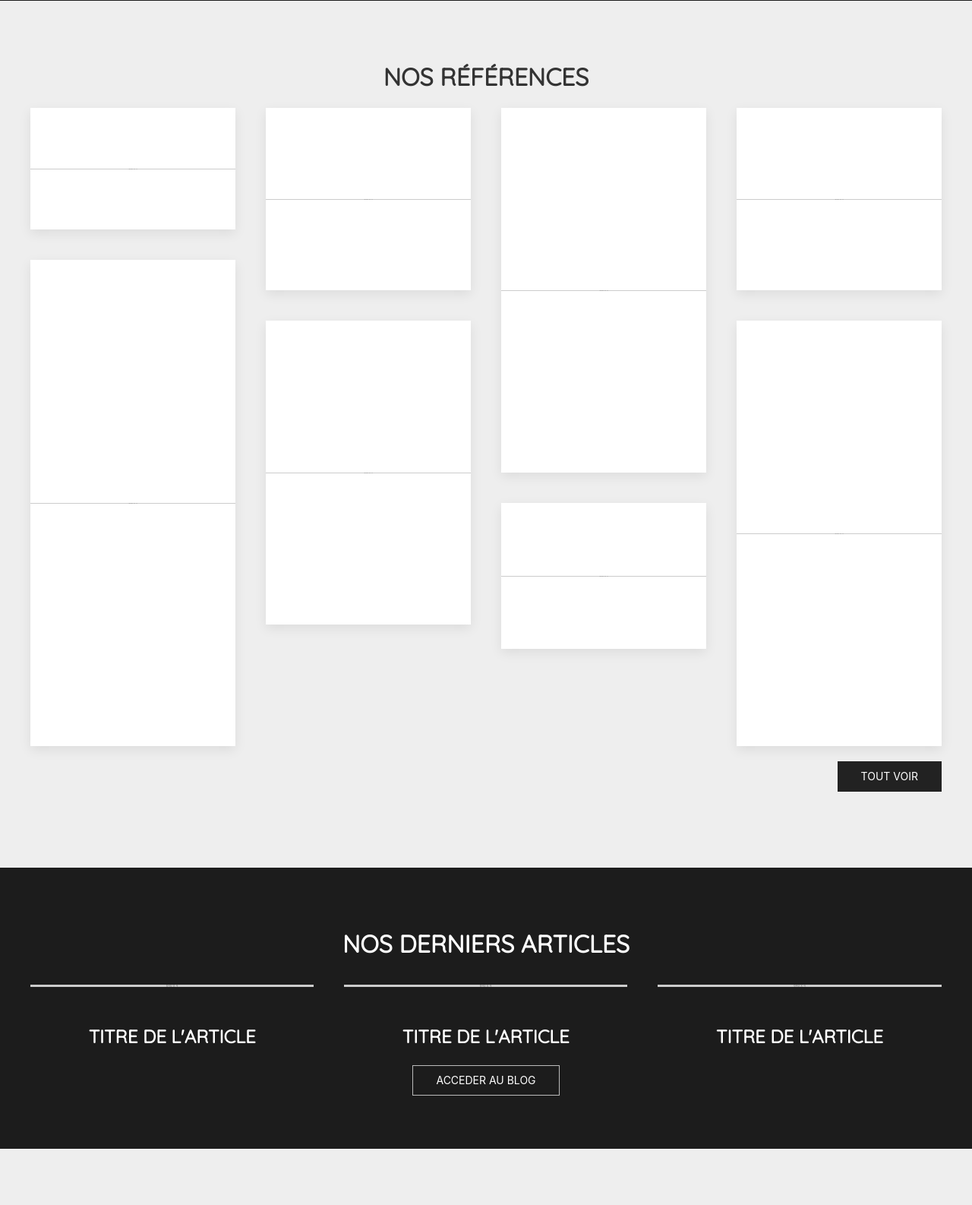
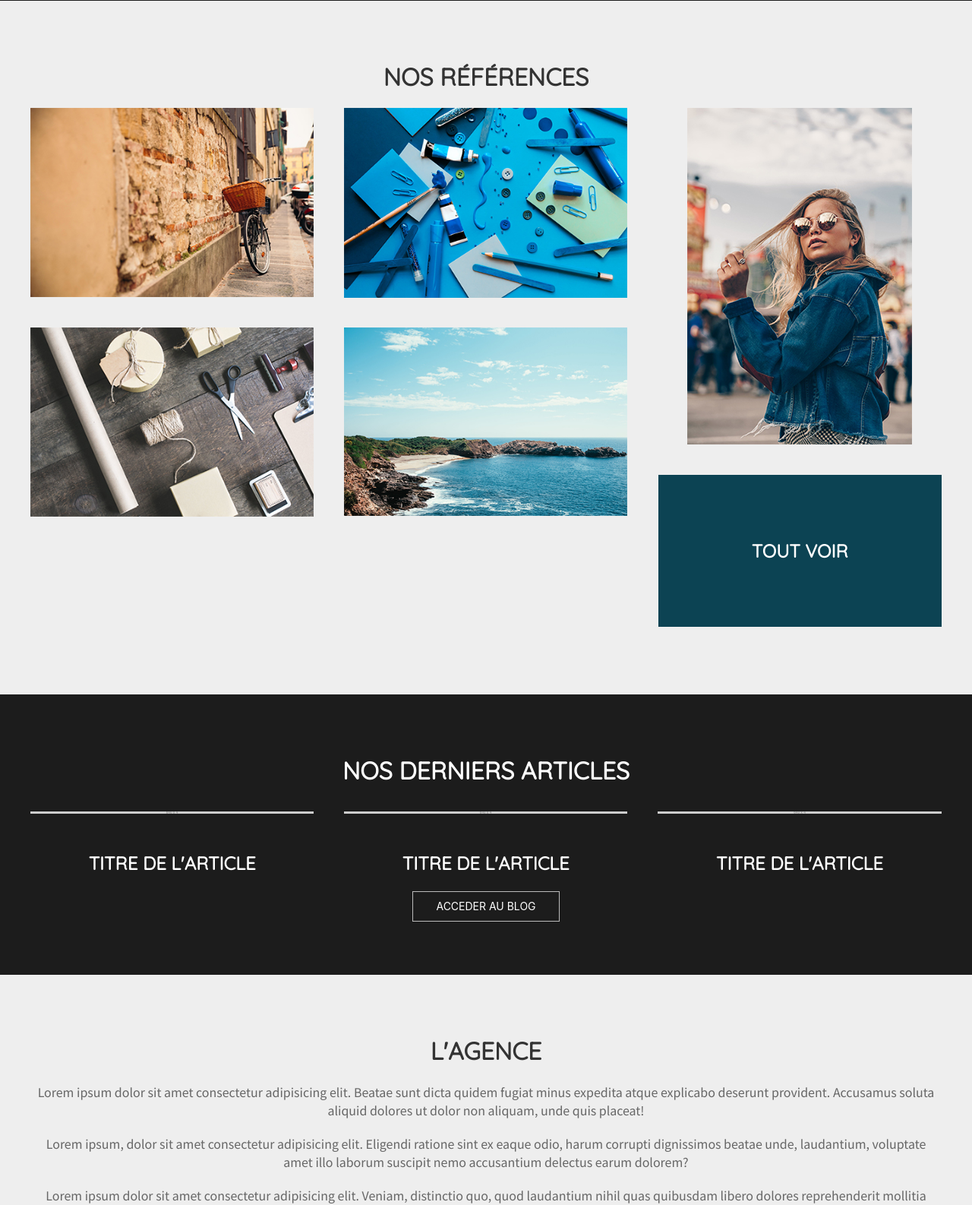
Before and after one commit to jm-Holland/repo_Agence-ljm, a Symfony app: template templates/home/index.html.twig in a window 1280 px wide. Shown: the part 1530-3116 px from the top of the page at 76% size. Run offline with Twig, Linux system fonts and the light colour scheme; the template is opened without the code that fills it, so the values that code supplies are empty; grey boxes labelled with a size stand in for pictures from a placeholder-image service; some libraries are stand-ins or nearby versions.

Commit message:
Mise en page de la section : nos références

```diff
--- a/public/css/style_l2j.css
+++ b/public/css/style_l2j.css
@@ -69,33 +69,19 @@ strong, .fa-arrow-circle-down{
     margin-left: 15px;
 }
 
-
-.uk-button-text {
-    color: #0C4353;
-    font-family: 'Noto Sans JP', sans-serif;
+.uk-button-secondary{
+    background-color: #0c4353;
+    border: none;
+    font-size: 1.5rem;
+    font-weight:bold;
+    text-transform: uppercase;
+    font-family: 'Quicksand', sans-serif;
+}
+.uk-button-secondary:active, .uk-button-secondary:hover{
+    background-color: #3ca5c5;
 }
 
-.uk-button-text:hover {
-    color: #3CA5A5;
 
-}
-
-.uk-button-primary {
-    background-color: #0C4353;
-}
-
-.uk-button-primary:hover {
-    background-color: #3CA5A5;
-}
-
-.uk-icon {
-    color: #3CA5A5;
-}
-
-.uk-card-default .uk-card-title {
-    color: #F75A31;
-    font-family: 'Quicksand', sans-serif;
-}
 
 /* Modification propre agence l2J*/
 
@@ -115,3 +101,6 @@ strong, .fa-arrow-circle-down{
 .service-img{
     min-height:200px;
 }
+.refs-button button{
+    min-height: 200px;
+}
--- a/templates/home/_references.html.twig
+++ b/templates/home/_references.html.twig
@@ -1,52 +1,25 @@
 <section id="refs" class="uk-section uk-section-default">
-    <div class="uk-container">
+    <div class="uk-container uk-container-large">
         <h2 class="uk-text-center">Nos références</h2>
-        <div class="uk-container">
-            <div class="uk-child-width-1-2@s uk-child-width-1-3@m uk-child-width-1-4@l" uk-grid="masonry: true">
-                <div>
-                    <div class="uk-card uk-card-default uk-flex uk-flex-center uk-flex-middle" style="height: 10rem">
-                        <img data-src="https://dummyimage.com/640x4:3 " alt="" uk-img>
-                    </div>
+            <div class="uk-child-width-1-2@s uk-child-width-1-3@m" uk-grid="masonry: true; parallax: 150">
+                <div class="">
+                    <img class="uk-align-center uk-flex uk-flex-center uk-flex-middle" height="282px" data-src="{{asset('img/imgs_refs/ref_1.jpg')}}" alt="" uk-img>
                 </div>
-                <div>
-                    <div class="uk-card uk-card-default uk-flex uk-flex-center uk-flex-middle" style="height: 15rem">
-                        <img data-src="https://dummyimage.com/640x4:3 " alt="" uk-img>
-                    </div>
+                <div class="">
+                    <img class="uk-align-center uk-flex uk-flex-center uk-flex-middle" height="310px" data-src="{{asset('img/imgs_refs/ref_3.jpg')}}" alt="" uk-img>
                 </div>
-                <div>
-                    <div class="uk-card uk-card-default uk-flex uk-flex-center uk-flex-middle" style="height: 30rem">
-                        <img data-src="https://dummyimage.com/640x4:3" alt="" uk-img>
-                    </div>
+                <div class="">
+                    <img class="uk-align-center uk-flex uk-flex-center uk-flex-middle" height="443px" data-src="{{asset('img/imgs_refs/ref_5.jpg')}}" alt="" uk-img>
                 </div>
-                <div>
-                    <div class="uk-card uk-card-default uk-flex uk-flex-center uk-flex-middle" style="height: 15rem">
-                        <img data-src="https://dummyimage.com/640x4:3" alt="" uk-img>
-                    </div>
+                <div class="">
+                    <img class="uk-align-center uk-flex uk-flex-center uk-flex-middle" height="310px" data-src="{{asset('img/imgs_refs/ref_2.jpg')}}" alt="" uk-img>
                 </div>
-                <div>
-                    <div class="uk-card uk-card-default uk-flex uk-flex-center uk-flex-middle" style="height: 40rem">
-                        <img data-src="https://dummyimage.com/640x4:3" alt="" uk-img>
-                    </div>
+                <div class="">
+                    <img class="uk-align-center uk-flex uk-flex-center uk-flex-middle" height="308px" data-src="{{asset('img/imgs_refs/ref_4.jpg')}}" alt="" uk-img>
                 </div>
-                <div>
-                    <div class="uk-card uk-card-default uk-flex uk-flex-center uk-flex-middle" style="height: 25rem">
-                        <img data-src="https://dummyimage.com/640x4:3" alt="" uk-img>
-                    </div>
-                </div>
-                <div>
-                    <div class="uk-card uk-card-default uk-flex uk-flex-center uk-flex-middle" style="height: 12rem">
-                        <img data-src="https://dummyimage.com/640x4:3" alt="" uk-img>
-                    </div>
-                </div>
-                <div>
-                    <div class="uk-card uk-card-default uk-flex uk-flex-center uk-flex-middle" style="height: 35rem">
-                        <img data-src="https://dummyimage.com/640x4:3" alt="" uk-img>
-                    </div>
+                <div class="uk-align-center uk-flex uk-flex-center uk-flex-middle refs-button">
+                    <button class=".uk-width-1-1 uk-button uk-button-secondary">Tout Voir</button>
                 </div>
             </div>
         </div>
-        <div class="uk-margin">
-            <button class="uk-button uk-button-secondary  backColor uk-align-right">Tout Voir</button>
-        </div>
-    </div>
 </section>
```
